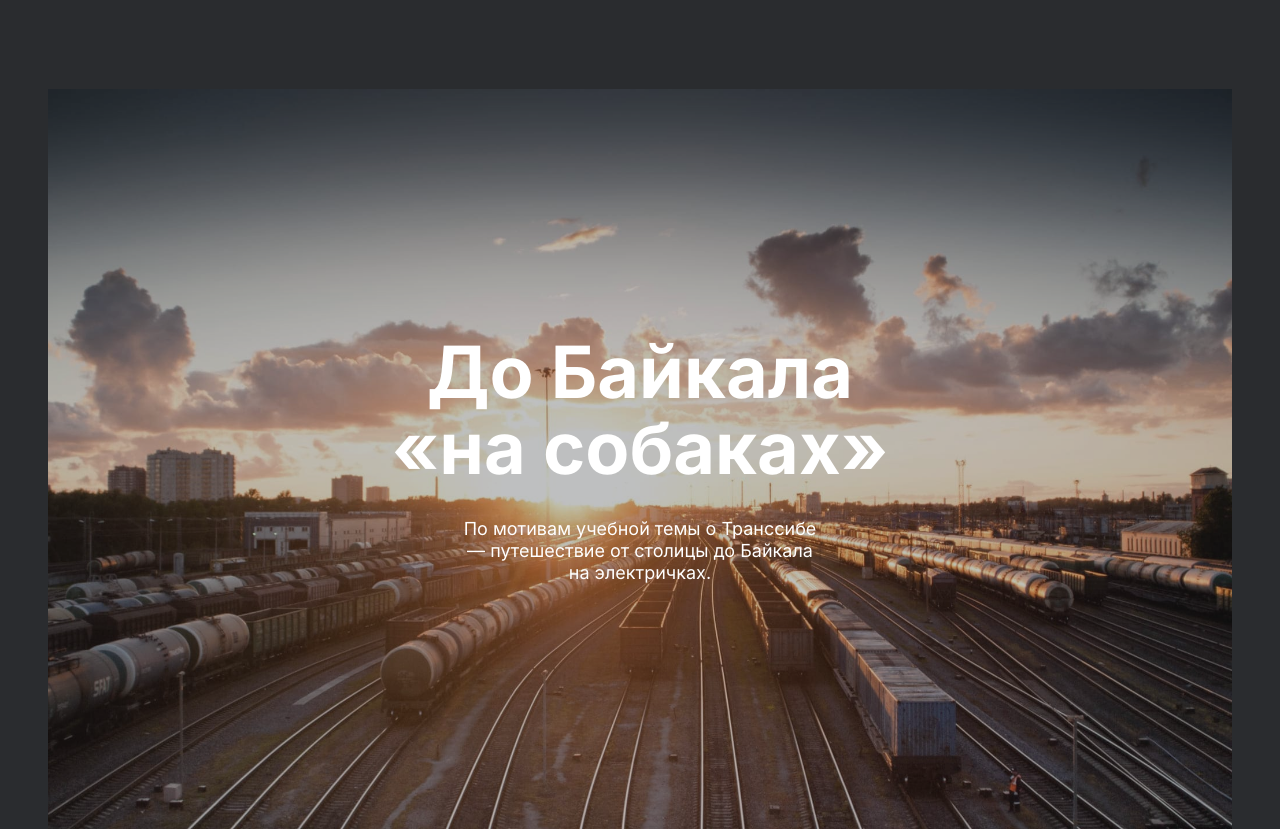
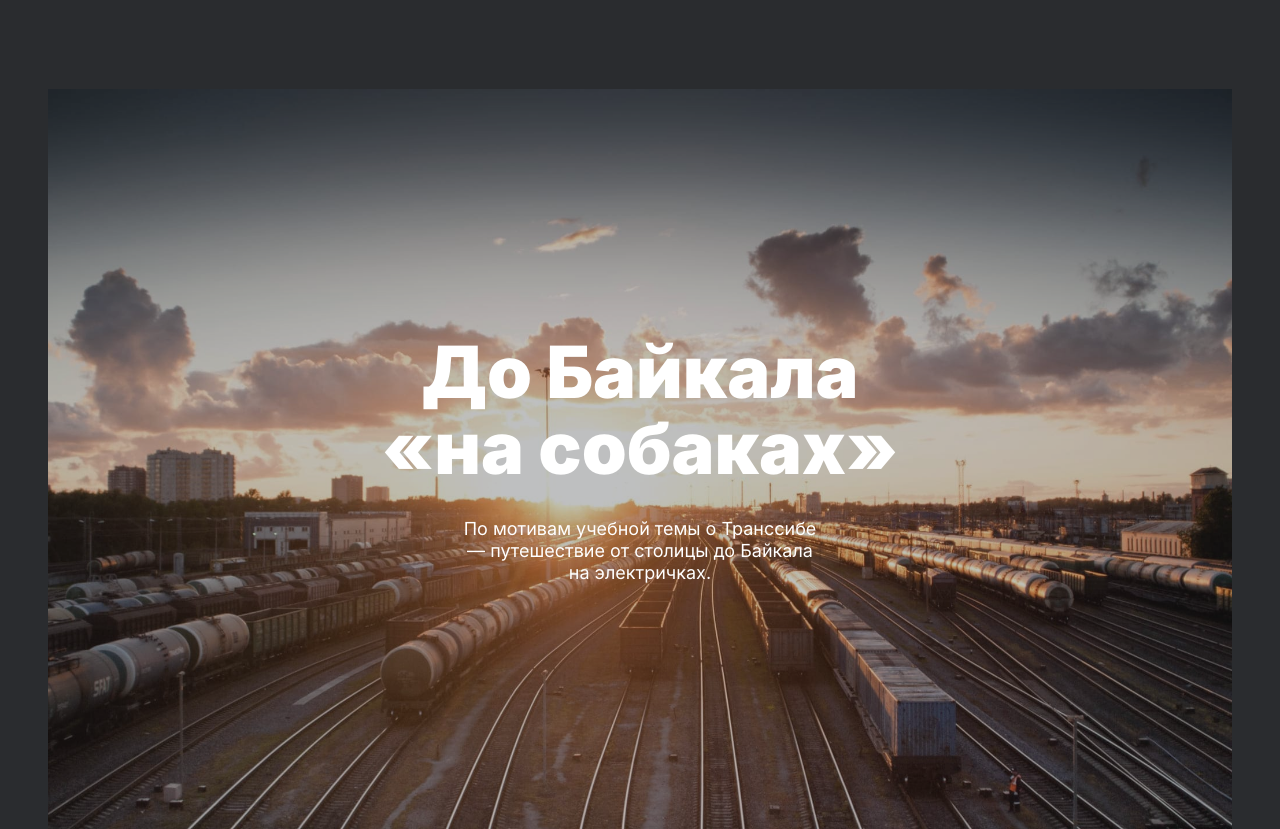
Before and after one commit to neemaks/russian-travel, a plain HTML site: page index.html in a window 1280 px wide. Shown: the part 6055-6884 px from the top of the page. Drawn offline with Linux system fonts and the light colour scheme.

Commit message:
fixed cover section, fixed fonts in page.css

```diff
--- a/blocks/cover/__background/cover__background.css
+++ b/blocks/cover/__background/cover__background.css
@@ -9,6 +9,18 @@
   background-image: url("../../../images/cover-trains.jpg");
   background-repeat: no-repeat;
   background-size: cover;
+  text-decoration: none;
+  color: var(--text-color);
+  z-index: 0;
+}
+
+.cover__background::before {
+  content: "";
+  width: 100%;
+  height: 100%;
+  background: #2A2C2F;
+  opacity: 0.3;
+  position: absolute;
   z-index: 0;
 }
 
--- a/blocks/cover/__overlay/cover__overlay.css
+++ b/blocks/cover/__overlay/cover__overlay.css
@@ -2,7 +2,7 @@
   width: 100%;
   height: 100%;
   background: #2A2C2F;
-  opacity: 0.3;
+  opacity: 0;
   position: absolute;
   z-index: 0;
 }
--- a/blocks/page/page.css
+++ b/blocks/page/page.css
@@ -2,21 +2,21 @@
   font-family: "Inter";
   src: local("Inter Regular"),
     local("Inter-Regular");
-  font-weight: normal;
+  font-weight: 400;
 }
 
 @font-face {
   font-family: "Inter";
   src: local("Inter Bold"),
     local("Inter-Bold");
-  font-weight: bold;
+  font-weight: 700;
 }
 
 @font-face {
   font-family: "Inter";
-  src: local("Inter Italic"),
-    local("Inter-Italic");
-  font-style: italic;
+  src: local("Inter Black"),
+    local("Inter-Black");
+  font-weight: 900;
 }
 
 .page {
--- a/index.html
+++ b/index.html
@@ -188,14 +188,14 @@
     </section>
 
     <section class="cover">
-      <div class="cover__background">
+      <a href="https://stampsy.com/na-elektrichkakh-do-baikala" target="_blank" class="cover__background">
         <div class="cover__overlay"></div>
-        <a href="https://stampsy.com/na-elektrichkakh-do-baikala" target="_blank" class="cover__title">До Байкала «на
-          собаках»</a>
+        <h2 class="cover__title">До Байкала «на собаках»</h2>
         <p class="cover__subtitle">По мотивам учебной темы о Транссибе — путешествие от столицы до Байкала на
           электричках.</p>
-      </div>
+      </a>
     </section>
+
   </main>
   <footer class="footer">
     <div class="footer__links">
```
